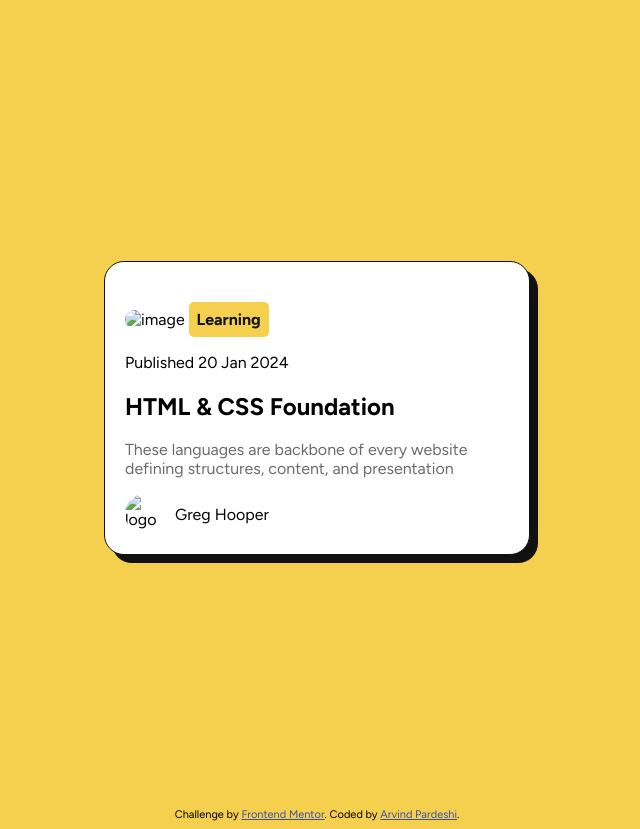
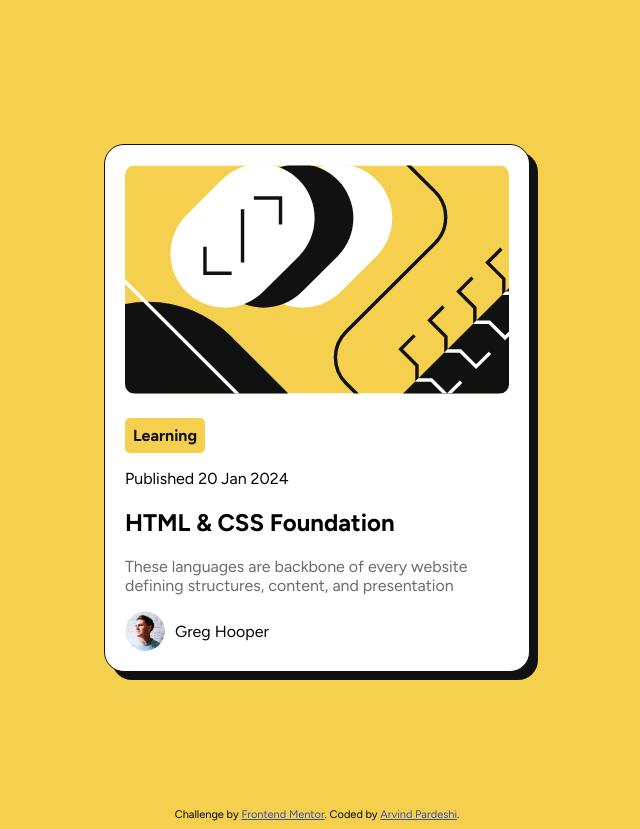
Before and after one commit to ARVIND9882/blog-preview-card-main, a plain HTML site: page index.html in a window 1280 px wide. Shown: the whole page, without its empty margins (323-963 px from the left). Drawn offline with Linux system fonts and the light colour scheme; the site is published under a folder, as on GitHub Pages, so addresses that start at the root find nothing.

Commit message:
image bug fixed

```diff
--- a/index.html
+++ b/index.html
@@ -19,13 +19,13 @@
 <body>
   <div class="container">
     <div class="card">
-      <img class="image" src="/assets/images/illustration-article.svg" alt="image"/>
+      <img class="image" src="assets/images/illustration-article.svg" alt="image"/>
       <span>Learning</span>
       <p>Published 20 Jan 2024</p>
       <h2>HTML & CSS Foundation</h2>
       <p>These languages are backbone of every website defining structures, content, and presentation</p>
       <div class="profile">
-        <img src="/assets/images/image-avatar.webp" alt="logo"/>
+        <img src="assets/images/image-avatar.webp" alt="logo"/>
         <p>Greg Hooper</p>
 
       </div>
```
